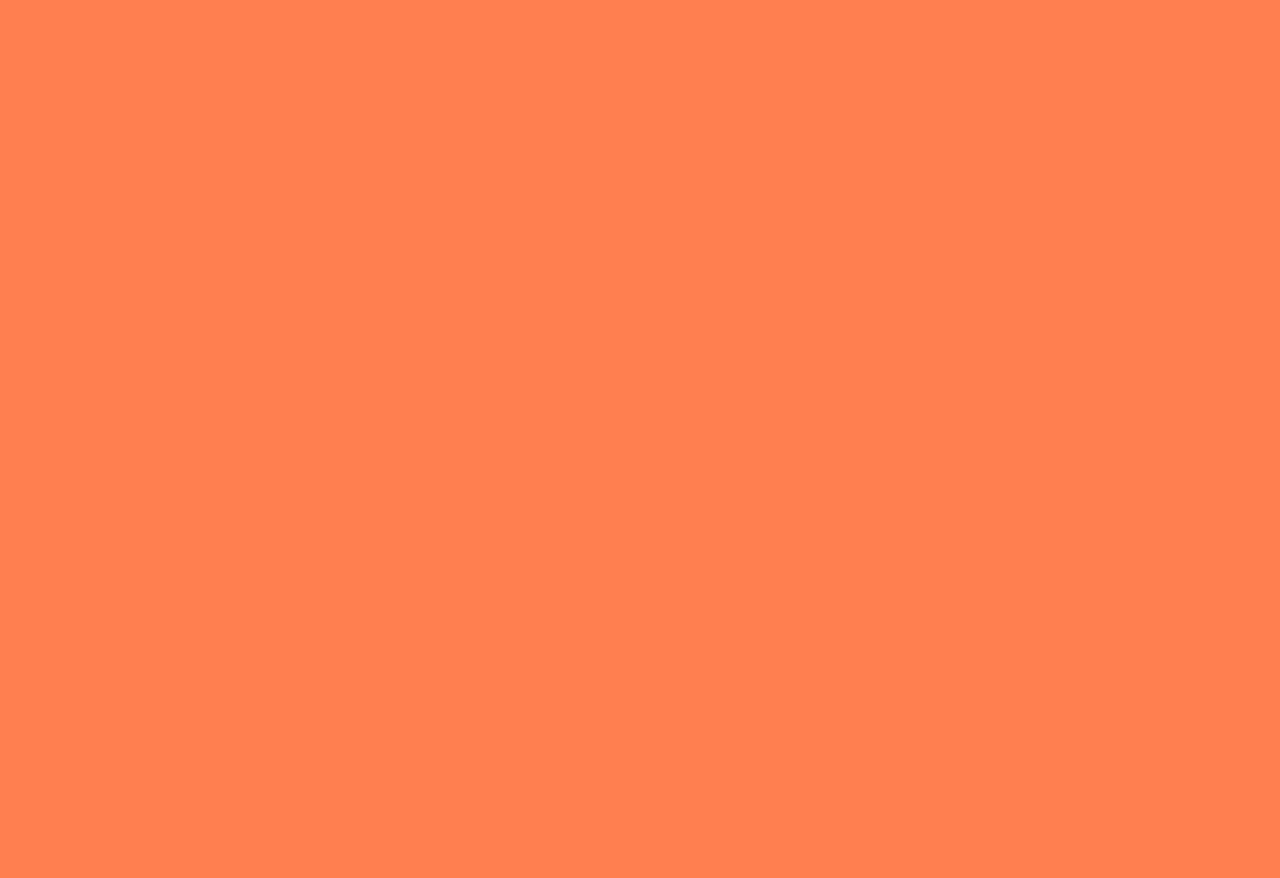
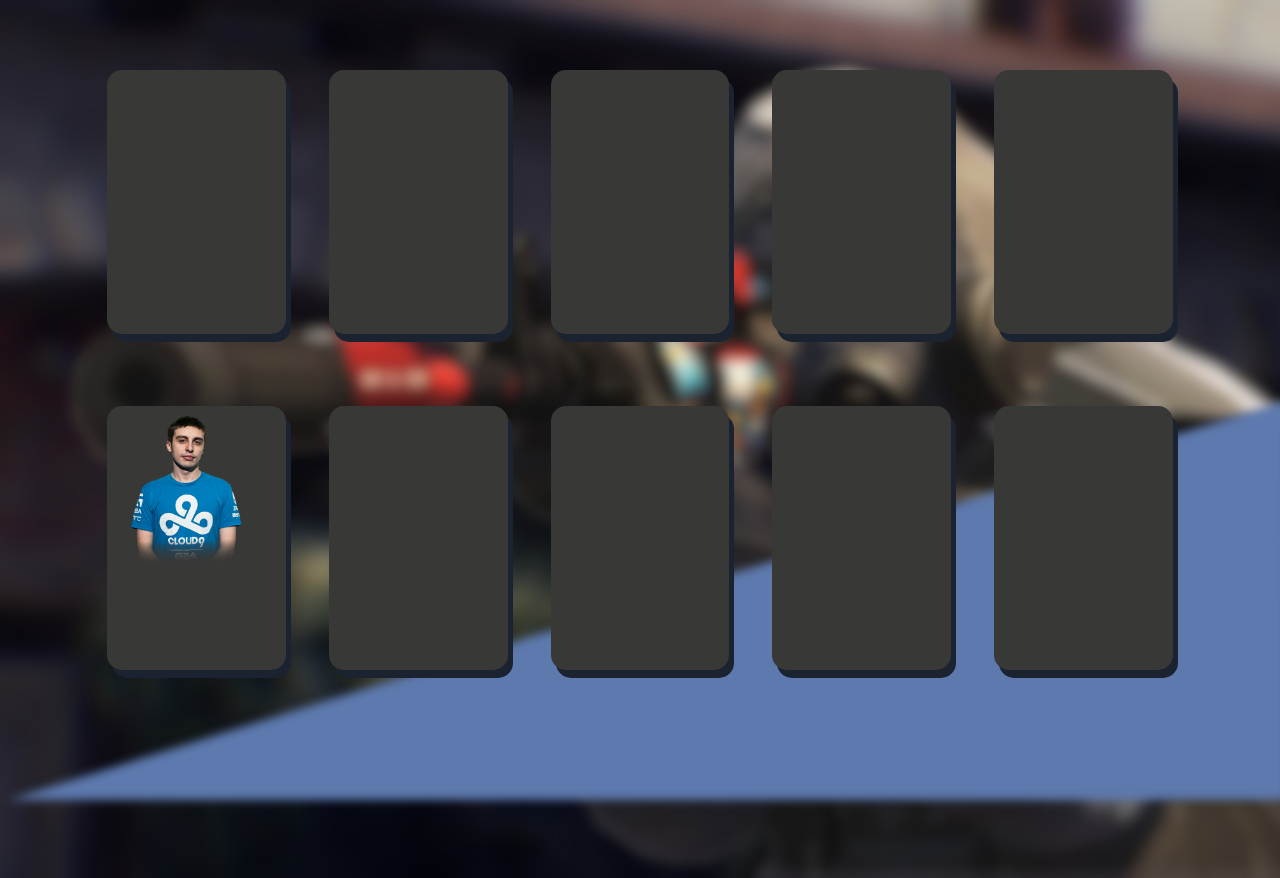
Before and after one commit to fest004/Obligatorisk-Oppgave, a plain HTML site: page index.html in a window 1280 px wide. Before the commit the page ends 800 px from the top, so only its background shows below. Drawn offline with Linux system fonts and the light colour scheme.

Commit message:
Index updates
-Added index background
-Animatios

```diff
--- a/CSS/index.css
+++ b/CSS/index.css
@@ -1,3 +1,95 @@
 body {
-	background-color: coral;
+	overflow: hidden;
+	min-height: 100vh;
+	background-image: url(../images/index-cover-standing-shooter-blurred.jpg);
+	background-size: cover;
+	background-repeat: no-repeat;
 }
+
+.flashcard-container {
+	/*
+	border: 2px solid red;
+	*/
+	display: flex;
+	justify-content: space-evenly;
+	margin: auto;
+	margin-top: 5.5%;
+	height: 75vh;
+	width: 90vw;
+
+}
+
+.flashcard {
+	z-index: 1;
+	background: #383837;
+	position: relative;
+	height: 44%;
+	width: 15.5%;
+	border-radius: 15px;
+	box-shadow: 5px 8px #1B2331;
+}
+
+.flashcard-img {
+	transition: all 1s;
+	height: 60%;
+	display: block;
+	position: absolute;
+	margin: auto;
+
+}
+
+.flashcard:hover {
+	transition: all 1s;
+	transform: translateY(-5px);
+}
+
+.flashcard:hover > img.flashcard-img {
+	transition: all 1s ease-in-out;
+	transform: translateY(-5px);
+	display: none;
+}
+
+#row-2 {
+	/*
+	border: 2px solid blue;
+	*/
+	position: absolute;
+	display: flex;
+	justify-content: space-evenly;
+	align-items: flex-end;
+	width: 90vw;
+	height: 75vh;
+}
+
+.flashcard-text {
+	transition: all 1s ease-in-out;
+	color: transparent;
+	text-align: center;
+	margin: 15px;
+	padding-bottom: 15px;
+	font-size: 1rem;
+	font-family: 'corbelBold';
+	font-weight: 1;
+	z-index: 10;
+}
+
+.flashcard:hover > .flashcard-text {
+	color: white;
+	transform: positionY(0px)
+	z-index: 10;
+}
+#diagonal-box {
+	 filter: blur(5px);
+	 z-index: -1;
+	 position: absolute;
+	 bottom:0px;
+   width: 0;
+   height: 0;
+   border-bottom: 50vh solid #5d79ae;
+   border-left: 100vw solid transparent;
+}
+
+@font-face {
+	font-family: 'corbelBold';
+	src: url('../Fonts/corbelb.ttf')
+}
--- a/CSS/main.css
+++ b/CSS/main.css
@@ -1,13 +1,15 @@
 body {
   min-height: 100vh;
+	overflow: hidden;
   background-image: linear-gradient(transparent, #0c0f12 65%), url('../images/terrorists-standing.jpg');
 	background-size: cover;
 	background-repeat: no-repeat;
 }
 
 .title-container {
-	height: 260px;
-	width: 550px;
+	height: 40vh;
+	width: 50vw;
+	max-width: 600px;
 	display: flex;
 	justify-content: flex-end;
 	align-items: flex-end;
@@ -36,13 +38,11 @@ body {
 	transition: all 1s;
 	display: flex;
 	position: relative;
-	bottom: 0;
-	left: 0;
-	right: 0;
 	align-items: flex-end;
 	margin: auto;
+	padding-bottom: 100px;
 	width: 220px;
-	height: 350px;
+	height: 200px;
 }
 
 #button-wrapper:hover {
@@ -53,10 +53,10 @@ body {
 	transition: all 1s;
 	border: 3px solid white;
 	width: 100%;
-	height: 25%;
+	height: 40%;
 	color: white;
 	text-align: center;
-	line-height: 90px;
+	line-height: 80px;
 	text-decoration: none;
 	font-size: 4rem;
 	font-family: 'CounterStrikeFont';
--- a/index.html
+++ b/index.html
@@ -5,9 +5,52 @@
     <meta http-equiv="X-UA-Compatible" content="IE=edge">
     <meta name="viewport" content="width=device-width, initial-scale=1.0">
     <title>Index</title>
-    <link rel='stylesheet' href='CSS/index.css' type='text/css'/>
+    <link rel='stylesheet' href='CSS/index.css' type='text/css'>
 </head>
 <body>
+    <div class='flashcard-container'>
+        <div class='flashcard'>
+            <p class='flashcard-text'>
+                Lorem ipsum blah blah dette er gøy men også kjedelig haha
+                du er kul jeg er en fugl hahahaha wallah quran du er en
+                slan, wahdaudhaa dasida asid.
+            </p>
+        </div>
+        <div class='flashcard'>
 
+        </div>
+        <div class='flashcard'>
+
+        </div>
+        <div class='flashcard'>
+
+        </div>
+        <div class='flashcard'>
+
+        </div>
+    <div id='row-2'>
+        <div class='flashcard'>
+            <img class='flashcard-img' src='images/shroud-gradient.png' alt='Shroud'>
+            <p class='flashcard-text'>
+                Nicknamed 'King of Reddit', Shroud was know for his
+            flashy plays and his clutch moments. Shroud has one Champions
+            title.
+            </p>
+        </div>
+        <div class='flashcard'>
+
+        </div>
+        <div class='flashcard'>
+
+        </div>
+        <div class='flashcard'>
+
+        </div>
+        <div class='flashcard'>
+
+        </div>
+    </div>
+    </div>
+<div id='diagonal-box'></div>
 </body>
 </html>
```
Also changed, not shown: main/mainpage.html (added, +21 -0 lines), Fonts/corbel.ttf (added), Fonts/corbelb.ttf (added), Fonts/corbeli.ttf (added), Fonts/corbell.ttf (added), Fonts/corbelli.ttf (added), Fonts/corbelz.ttf (added), Krav-dvs/colorcodes.txt, images/ct-duo-standing.jpg (added), images/index-cover-standing-shooter-blurred.jpg (added), images/index-cover-standing-shooter-blurredcropped.jpg (added), images/navilogo.png (added), images/shroud-gradient.png (added), images/shroud.png (added), 3 more files.
